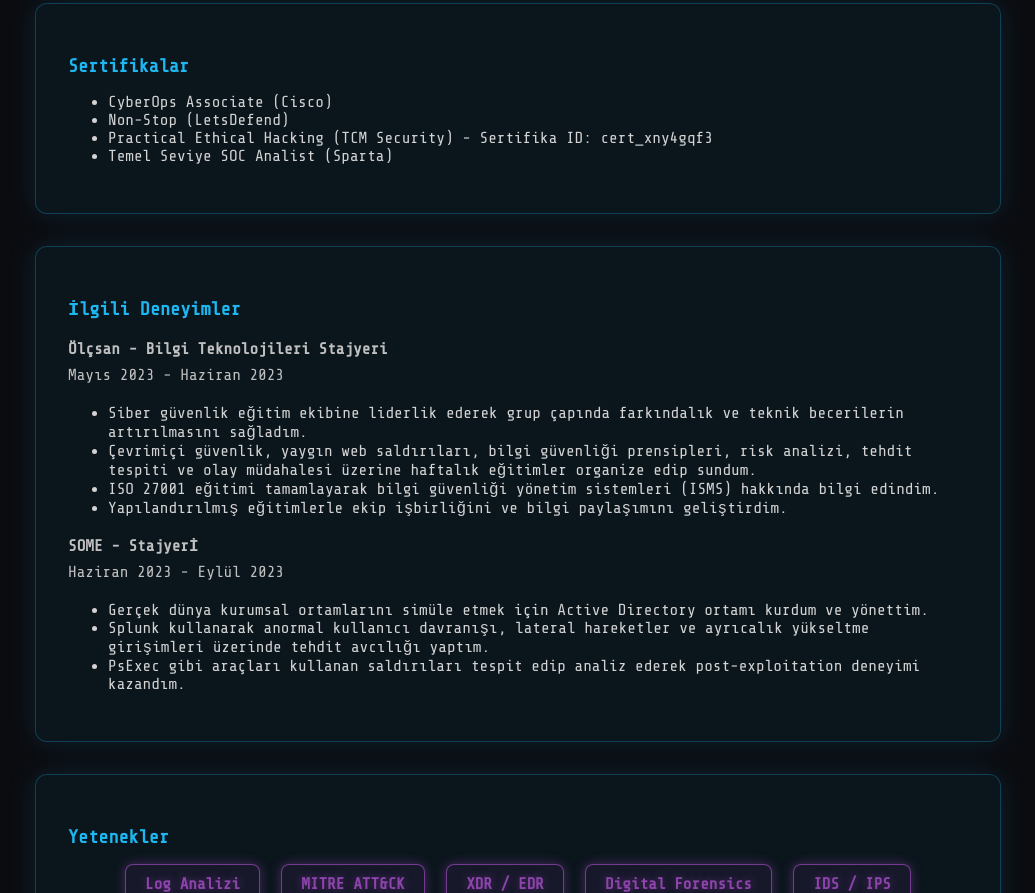
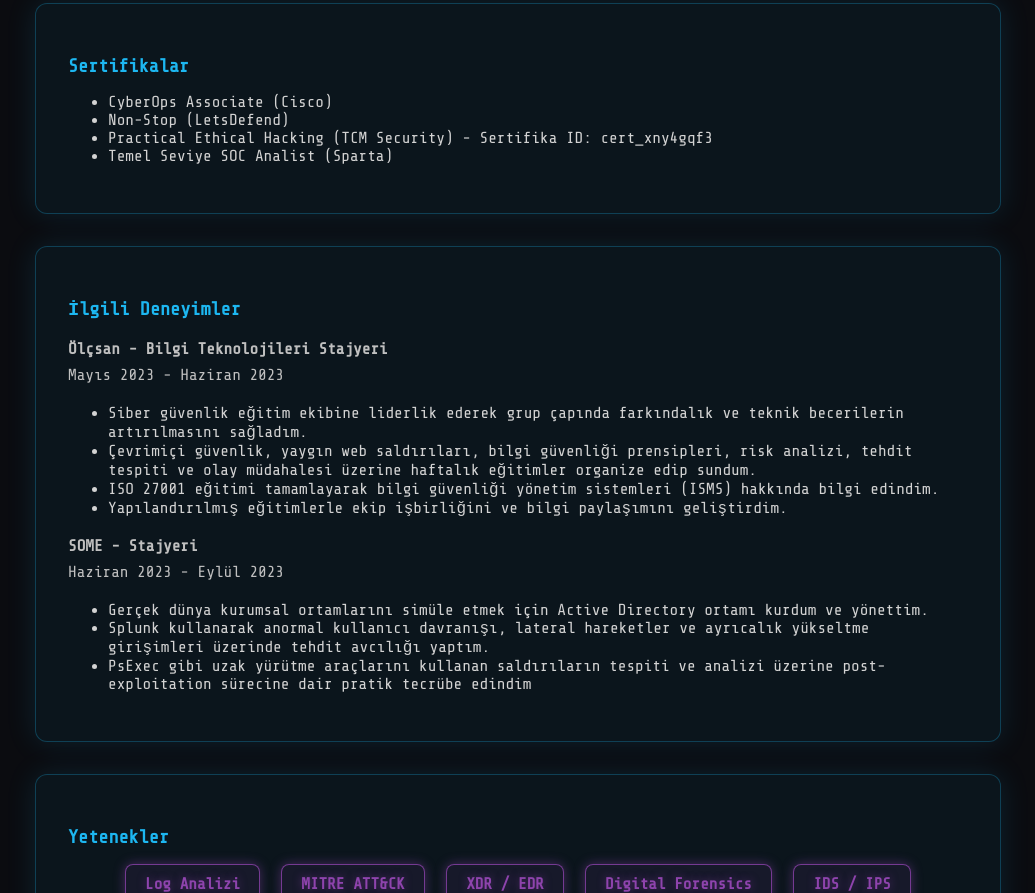
Before and after one commit to tserkant/tserkant.github.io, a plain HTML site: page index.html in a window 1280 px wide. Shown: the part 1319-2212 px from the top of the page, without its empty margins (122-1157 px from the left). Drawn offline with nearby package versions, Linux system fonts and the light colour scheme.

Commit message:
Update index.html

```diff
--- a/index.html
+++ b/index.html
@@ -280,7 +280,7 @@
   <p><strong>İstanbul Bilgi Üniversitesi</strong><br />
   Ön Lisans - Bilgi Güvenliği<br />
   Eylül 2022 - Temmuz 2024<br />
-  İlgili Dersler: Bilgi Güvenliği, Ağ Güvenliği, İşletim Sistemleri, Veritabanı Sistemleri, Güvenlik Operasyonları, Risk Yönetimi, İş Yazılımları</p>
+  İlgili Dersler: Bilgi Güvenliği, Ağ Güvenliği, Algoritma, Veritabanı Sistemleri, Güvenlik Operasyonları, Risk Yönetimi, Splunk</p>
 </div>
 
 <div class="section">
@@ -304,12 +304,12 @@
     <li>ISO 27001 eğitimi tamamlayarak bilgi güvenliği yönetim sistemleri (ISMS) hakkında bilgi edindim.</li>
     <li>Yapılandırılmış eğitimlerle ekip işbirliğini ve bilgi paylaşımını geliştirdim.</li>
   </ul>
-  <p><strong>SOME - Stajyerİ</strong><br />
+  <p><strong>SOME - Stajyeri</strong><br />
   Haziran 2023 - Eylül 2023</p>
   <ul>
     <li>Gerçek dünya kurumsal ortamlarını simüle etmek için Active Directory ortamı kurdum ve yönettim.</li>
     <li>Splunk kullanarak anormal kullanıcı davranışı, lateral hareketler ve ayrıcalık yükseltme girişimleri üzerinde tehdit avcılığı yaptım.</li>
-    <li>PsExec gibi araçları kullanan saldırıları tespit edip analiz ederek post-exploitation deneyimi kazandım.</li>
+    <li>PsExec gibi uzak yürütme araçlarını kullanan saldırıların tespiti ve analizi üzerine post-exploitation sürecine dair pratik tecrübe edindim</li>
   </ul>
 </div>
 
```
